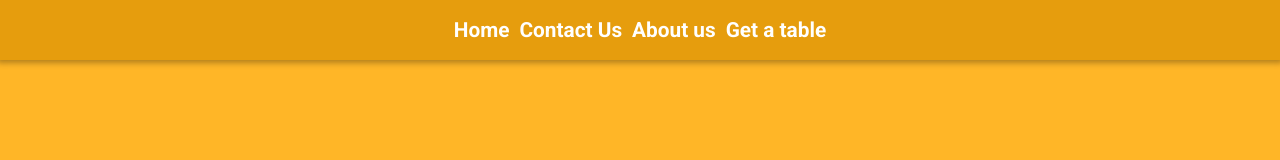
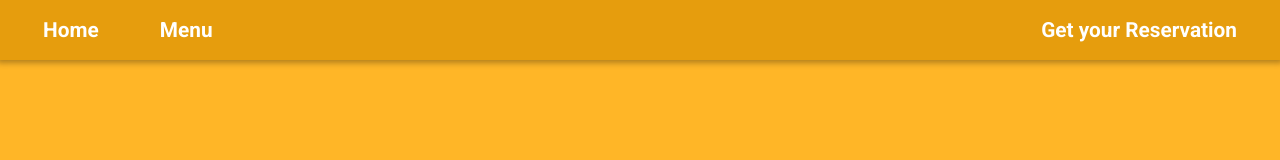
Before and after one commit to Kili196/RestaurantPage, a website built with webpack: page src/index.html in a window 1280 px wide. Built offline with nearby package versions, Linux system fonts and the light colour scheme; a web font is replaced by a local one.

Commit message:
added nav bar styling

```diff
--- a/src/index.html
+++ b/src/index.html
@@ -11,10 +11,11 @@
   <body>
     <header>
       <nav>
-        <button>Home</button>
-        <button>Contact Us</button>
-        <button>About us</button>
-        <button>Get a table</button>
+        <div>
+          <button>Home</button>
+          <button>Menu</button>
+        </div>
+        <button>Get your Reservation</button>
       </nav>
     </header>
     <div id="content"></div>
--- a/src/styles.css
+++ b/src/styles.css
@@ -21,7 +21,7 @@ nav {
   padding: 15px;
   display: flex;
   align-items: center;
-  justify-content: center;
+  justify-content: space-between;
   background-color: var(--secondary-color);
   box-shadow: 0 0 6px 3px rgba(0, 0, 0, 0.3);
   font-size: 1.3rem;
@@ -37,6 +37,11 @@ nav button {
   font: inherit;
   cursor: pointer;
   outline: inherit;
-  margin-left: 5px;
-  margin-right: 5px;
+  padding: 13px;
+  margin-left: 15px;
+  margin-right: 15px;
+  border-radius: 20px;
 }
+nav button:hover {
+  background-color: var(--main-color);
+}
```
